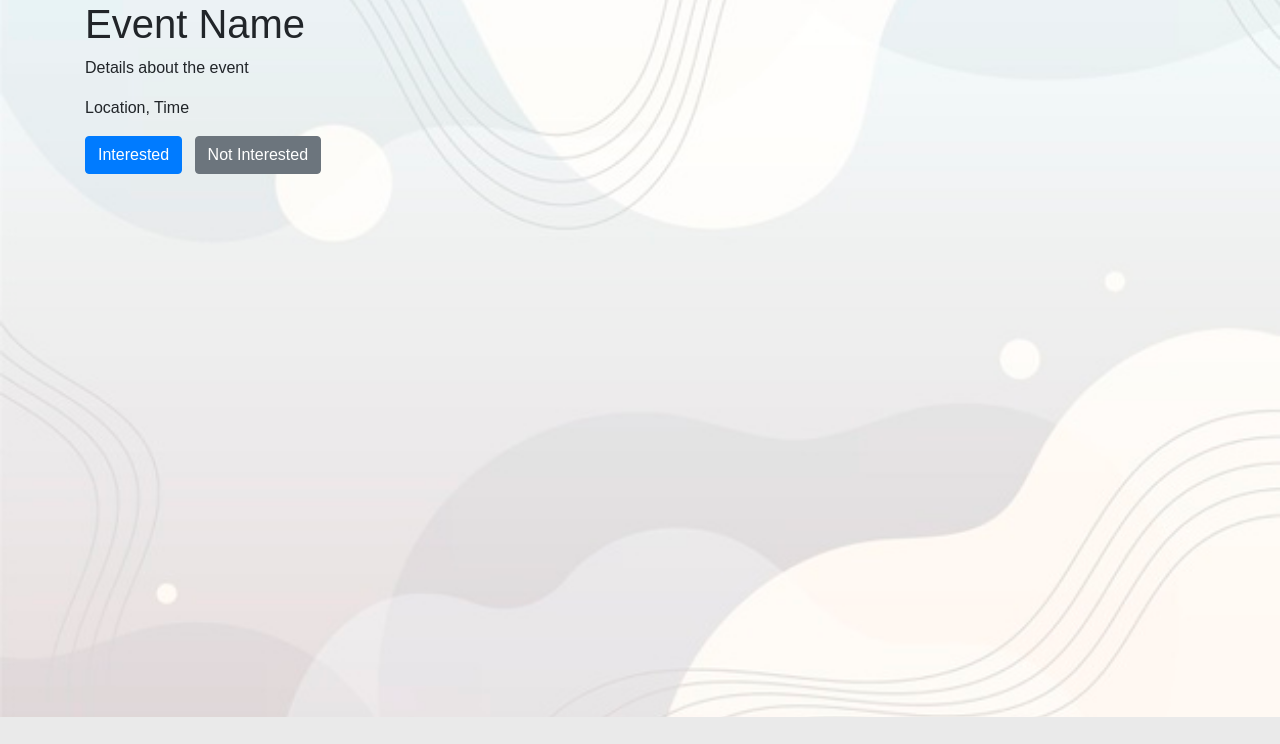
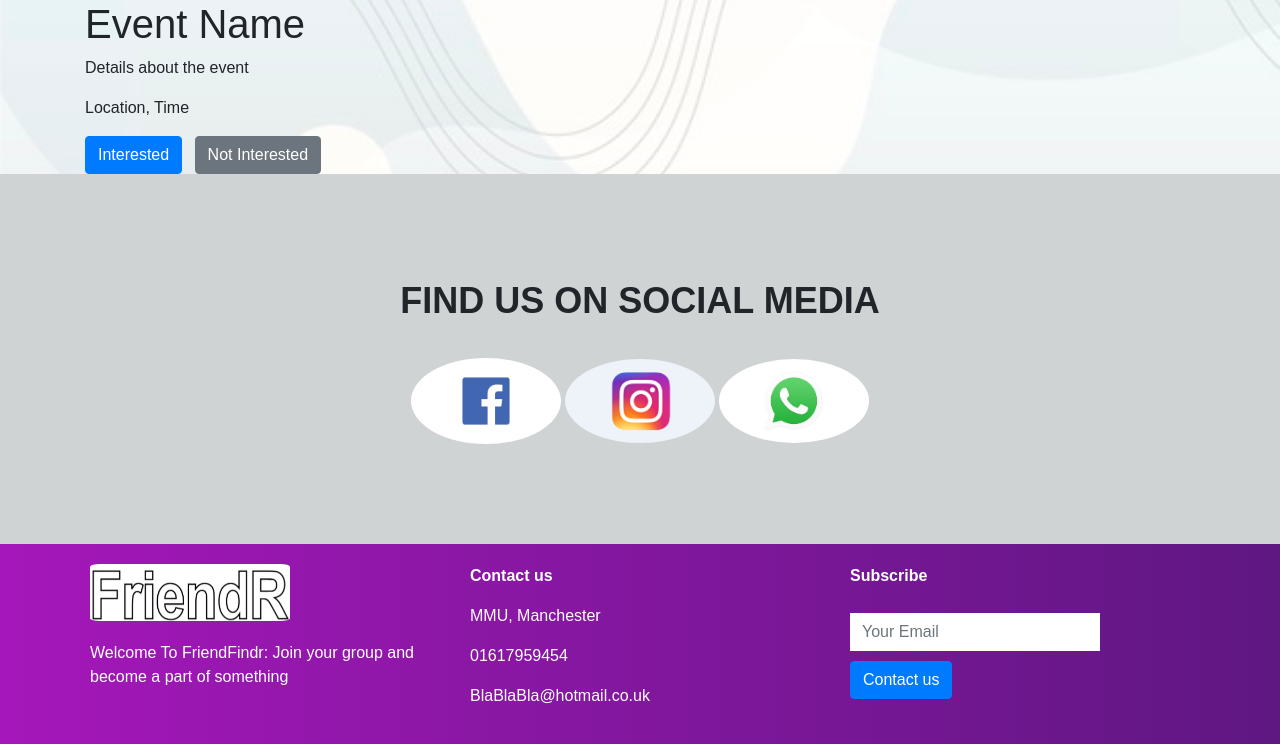
Before and after one commit to MMikey/FriendFindr, a PHP site: page /event-page.php in a window 1280 px wide. Shown: the part 83-827 px from the top of the page. Before the commit the page ends 800 px from the top, so only its background shows below. Run offline with PHP 8.4, Linux system fonts and the light colour scheme; a user stored in the database is signed in.

Commit message:
update events page

```diff
--- a/event-page.php
+++ b/event-page.php
@@ -122,4 +122,44 @@ if ($_SERVER["REQUEST_METHOD"] == "POST") {
 
 </body>
 
+<!-----sodicla media ------>
+<section id="social-media">
+    <div class="container text-center">
+        <p>FIND US ON SOCIAL MEDIA</p>
+
+        <div class="social-icons">
+            <a href="#"> <img src="./data/fb.png" /> </a>
+            <a href="#"> <img src="./data/ig.png" /> </a>
+            <a href="#"> <img src="./data/ws.jpg" /> </a>
+        </div>
+    </div>
+</section>
+
+<!----Footer Section---->
+<section id="footer">
+    <div class="container">
+        <div class="row">
+            <div class="col-md-4 footer-box">
+                <img src="./data/logo.png" />
+                <p>
+                    Welcome To FriendFindr:
+                    Join your group and become a part of something
+                </p>
+            </div>
+            <div class="col-md-4 footer-box">
+                <p><b> Contact us </b></p>
+                <p><i class="fa fa-map-marker"></i> MMU, Manchester</p>
+                <p><i class="fa fa-phone"></i>01617959454</p>
+                <p><i class="fa fa-envelope"></i>BlaBlaBla@hotmail.co.uk</p>
+            </div>
+            <div class="col-md-4 footer-box">
+                <p><b> Subscribe </b></p>
+                <input type="email" class="form-control" placeholder="Your Email" />
+                <button type="button" class="btn btn-primary">Contact us</button>
+            </div>
+        </div>
+    </div>
+</section>
+
+
 </html>
--- a/events-page.php
+++ b/events-page.php
@@ -120,7 +120,7 @@ function getAllEvents()
         </div>
     </nav>
 </section>
-<h1><b><?php echo htmlspecialchars($_SESSION["username"]); ?></b></h1>
+
 
 <body>
 
```
